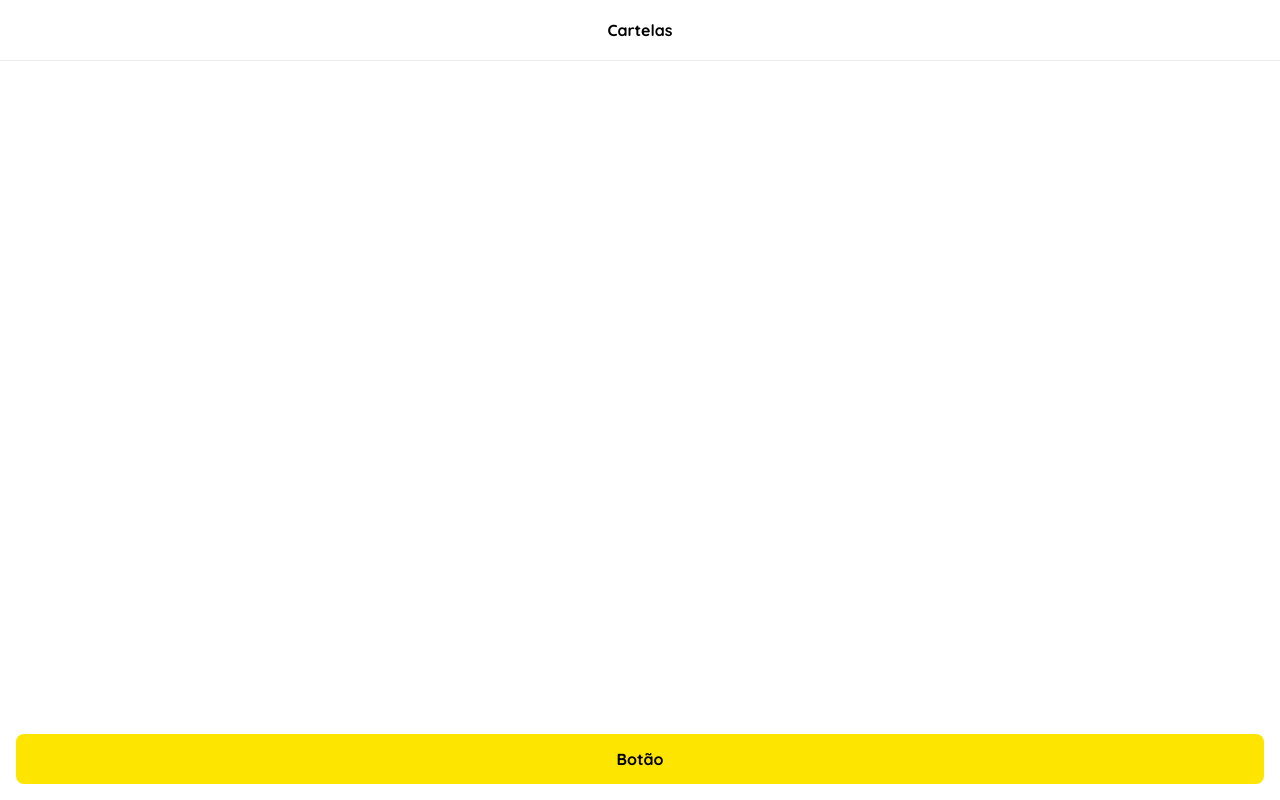
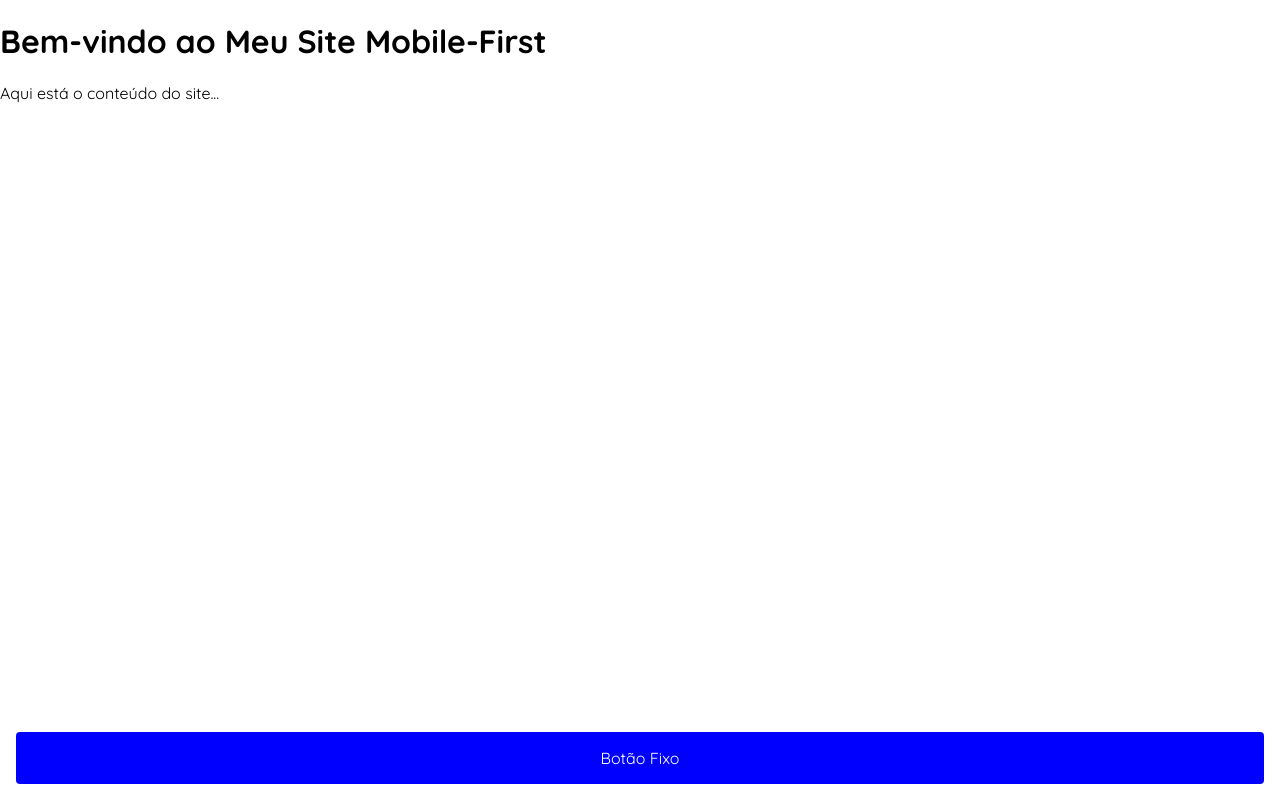
Before and after one commit to Felpssss/Cartelinhaa, a plain HTML site: page index.html in a window 1280 px wide. Drawn offline with Linux system fonts and the light colour scheme.

Commit message:
Update index.html

```diff
--- a/index.html
+++ b/index.html
@@ -1,99 +1,51 @@
 <!DOCTYPE html>
-<html lang="en">
+<html lang="pt-BR">
 <head>
   <meta charset="UTF-8">
   <meta name="viewport" content="width=device-width, initial-scale=1.0">
-  <title>Meu Site</title>
+  <title>Meu Site Mobile-First</title>
+
+  <link href="https://fonts.googleapis.com/css2?family=Quicksand:wght@400;700&display=swap" rel="stylesheet">
+
   <style>
-    /* Estilos globais */
+    /* Estilos gerais */
     body {
+      font-family: 'Quicksand', sans-serif;
       margin: 0;
       padding: 0;
-      font-family: 'Quicksand', Arial, sans-serif;
     }
 
-    /* Estilos para o cabeçalho */
-    header {
+    /* Estilos para o botão fixo */
+    .fixed-button {
       position: fixed;
-      top: 0;
-      left: 0;
-      right: 0;
-      background-color: #ffffff;
-      padding: 20px;
-      border-bottom: 1px solid #EDEDED;
-      color: #000000;
-      font-weight: bold;
-      text-align: center;
-    }
-
-    /* Estilos para o conteúdo */
-    .container {
-      margin-top: 80px; /* Considerando a altura do cabeçalho */
-      background-color: #ffffff;
-      padding: 20px;
-    }
-
-    /* Estilos para o botão amarelo */
-    .button {
-      position: fixed;
-      bottom: 16px;
       left: 16px;
       right: 16px;
-      background-color: #FEE500;
-      color: #000000;
-      padding: 15px;
-      text-align: center;
-      font-weight: bold;
-      text-decoration: none;
-      border-radius: 8px;
-      overflow: hidden;
-      transition: background-color 0.3s;
-    }
-
-    /* Estilos para o efeito de ripple ao clicar */
-    .button::after {
-      content: "";
-      position: absolute;
-      top: 50%;
-      left: 50%;
-      transform: translate(-50%, -50%);
-      width: 100px;
-      height: 100px;
-      background-color: rgba(255, 255, 255, 0.3);
-      border-radius: 50%;
-      opacity: 0;
-      pointer-events: none;
-      animation: ripple 0.2s linear;
-    }
-
-    @keyframes ripple {
-      0% {
-        transform: translate(-50%, -50%) scale(0);
-        opacity: 1;
-      }
-      100% {
-        transform: translate(-50%, -50%) scale(2);
-        opacity: 0;
-      }
-    }
-
-    /* Estilos para o efeito de ripple ao clicar */
-    .button:active::after {
-      animation: none;
+      bottom: 16px;
+      margin: 0;
+      padding: 16px;
+      background-color: blue; /* Substitua "blue" pela cor desejada */
+      color: white;
+      border: none;
+      border-radius: 4px;
+      font-size: 16px;
+      font-family: 'Quicksand', sans-serif;
     }
   </style>
-  <link href="https://fonts.googleapis.com/css2?family=Quicksand:wght@400;700&display=swap" rel="stylesheet">
-  <meta name="theme-color" content="#FF0000"> <!-- Adiciona a cor vermelha (#FF0000) à barra de status -->
+
+  <!-- Meta tag para dispositivos iOS -->
+  <meta name="apple-mobile-web-app-status-bar-style" content="black-translucent">
+
+  <!-- Meta tag para dispositivos Android -->
+  <meta name="theme-color" content="blue">
 </head>
 <body>
-  <header>
-    Cartelas
-  </header>
+  <!-- Conteúdo do site -->
+  <h1>Bem-vindo ao Meu Site Mobile-First</h1>
+  <p>Aqui está o conteúdo do site...</p>
 
-  <div class="container">
-    <!-- Conteúdo da página aqui -->
-  </div>
+  <!-- Botão fixo na parte inferior -->
+  <button class="fixed-button">Botão Fixo</button>
 
-  <a href="#" class="button">Botão</a>
+  <!-- Scripts opcionais, se necessário -->
 </body>
 </html>
```
